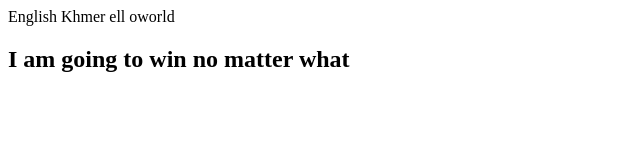
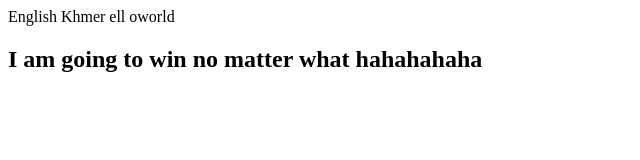
Before and after one commit to sovannvath/tailwind-testing, a website: page index.html in a window 1280 px wide. Shown: the whole page, without its empty margins (0-640 px from the left). Drawn offline with Linux system fonts and the light colour scheme.

Commit message:
add haha in the h1

```diff
--- a/index.html
+++ b/index.html
@@ -17,7 +17,7 @@
       <span>Khmer ell oworld </span>
     </div>
     <h1>
-      I am going to win no matter what
+      I am going to win no matter what hahahahaha
     </h1>
     <div>
 
```
